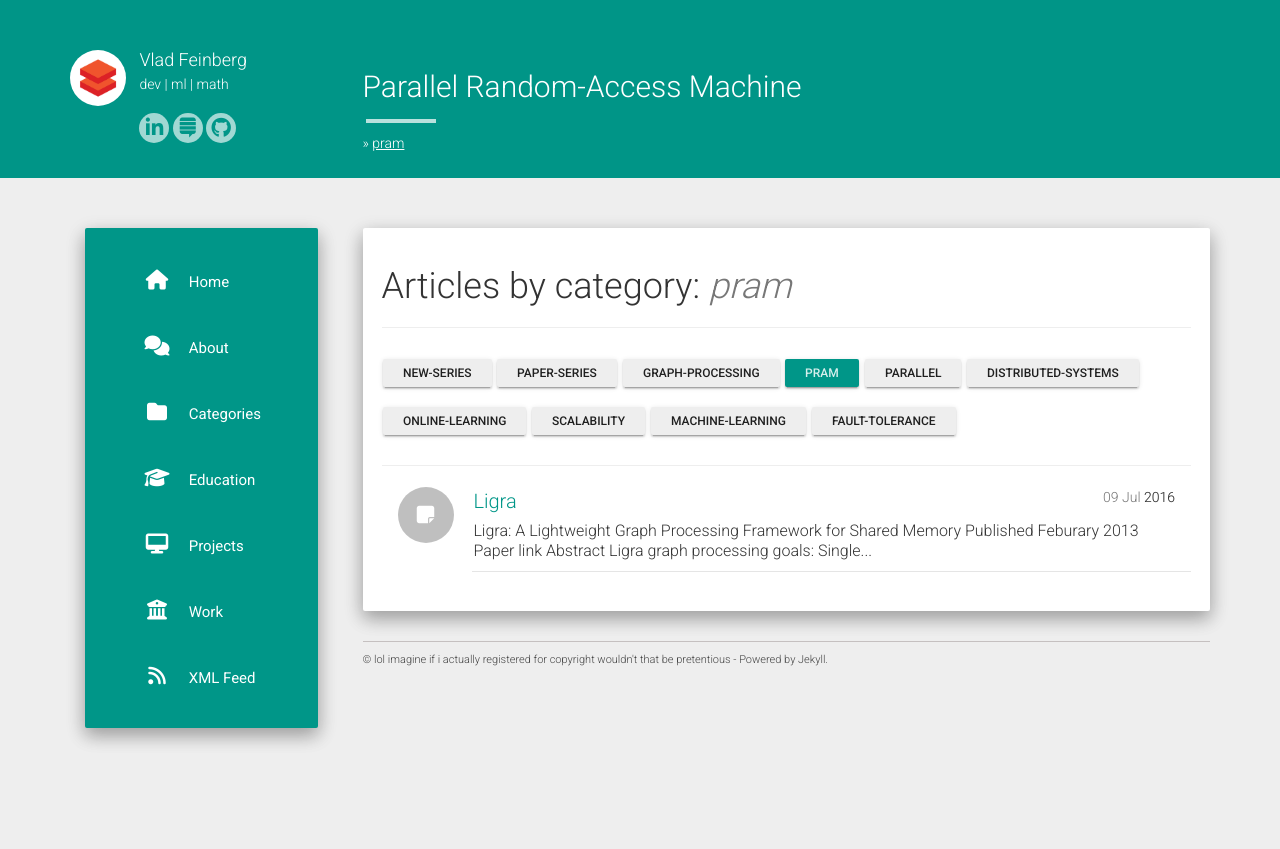
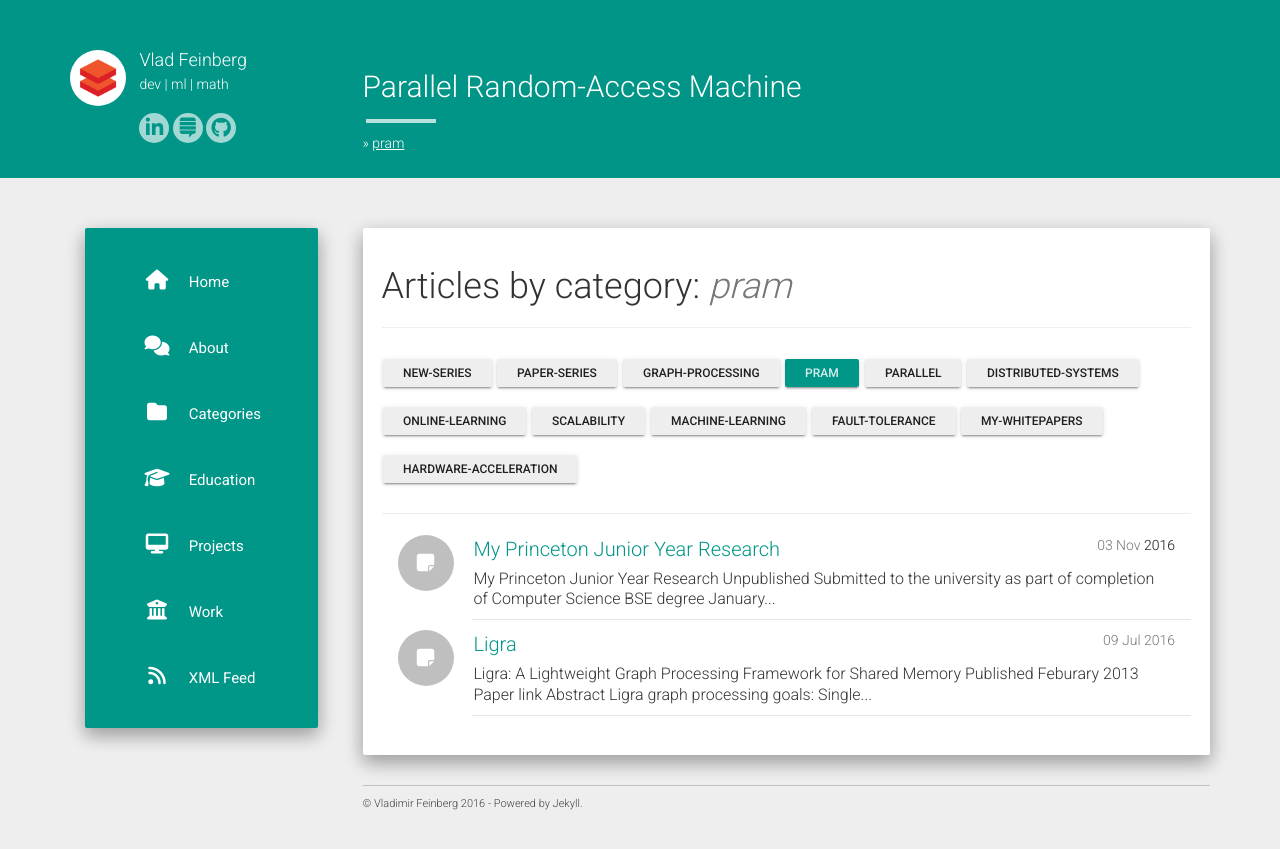
Before and after one commit to vlad17/vlad17.github.io, a Jekyll site: the page built from category/pram.md, in a window 1280 px wide. Shown: the top 849 px of the page. Built offline with Jekyll 4.4.1, drawn with Linux system fonts in a browser that asks for light colours; nearby versions of some CDN libraries.

Commit message:
Added my junior year research to the site

```diff
--- a/_layouts/default.html
+++ b/_layouts/default.html
@@ -125,9 +125,8 @@
                 <div class="row">
                   <div class="col-md-12 col-xs-12 footer">
                 <footer>
-                  © lol imagine if i actually registered for copyright wouldn't that be pretentious
+                  © Vladimir Feinberg 2016
                   - Powered by Jekyll.
-
                 </footer>
                 <div align="center">
                   <script async src="//pagead2.googlesyndication.com/pagead/js/adsbygoogle.js"></script>
--- /dev/null
+++ b/_posts/2016-11-03-my-princeton-junior-year-research.md
@@ -0,0 +1,16 @@
+---
+layout: post
+title:  "My Princeton Junior Year Research"
+date:   2016-11-03
+categories: my-whitepapers machine-learning pram hardware-acceleration
+---
+
+# My Princeton Junior Year Research
+
+**Unpublished**
+
+**Submitted to the university as part of completion of Computer Science BSE degree** January 2016
+
+Completed during fall semester 2015-2016
+
+[Link to download report.](/assets/2016-11-03-my-princeton-junior-year-research/paper.pdf)
--- /dev/null
+++ b/category/my-whitepapers.md
@@ -0,0 +1,6 @@
+---
+layout: posts_by_category
+title: My Whitepapers
+permalink: /category/my-whitepapers
+categories: my-whitepapers
+---
```
Also changed, not shown: category/hardware-acceleration.md (added, +6 -0 lines), README.md, 1 other file.
